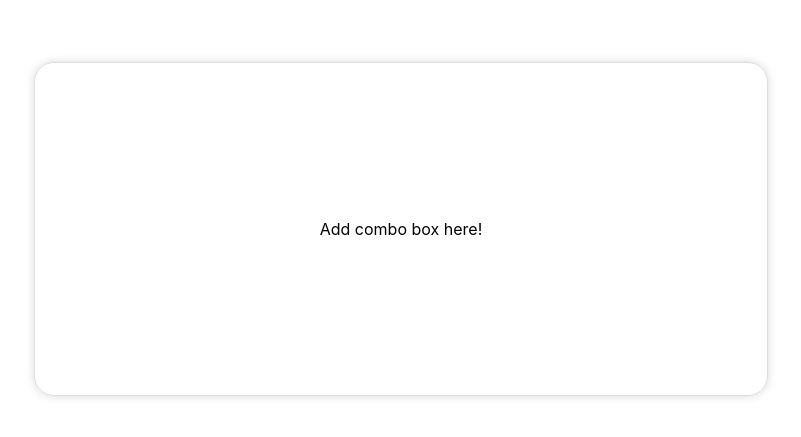
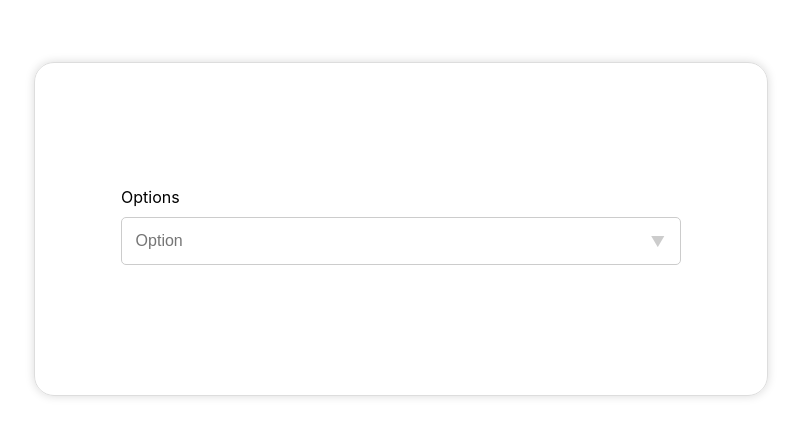
Before and after one commit to trytemelio/frontend-interview-combobox-2024, a React (Vite) app: page / in a window 1280 px wide. Shown: the part 179-616 px from the top of the page, without its empty margins (239-1040 px from the left). Built offline with nearby package versions, Linux system fonts and the light colour scheme.

Commit message:
Combo-box-implemented

```diff
--- /dev/null
+++ b/src/combo-box.scss
@@ -0,0 +1,94 @@
+$input-border-color: #ccc;
+$focus-input-border-color: #007bff;
+$dropdown-bg-color: #ffffff;
+$dropdown-border-color: #ccc;
+$highlight-color: #e6f7ff;
+$hover-color: #eef1f2;
+
+.combo-box {
+  position: relative;
+  width: 80%;
+  margin: 1.5rem;
+
+  options : {
+    font-weight: 600;
+    color: black;
+    font-size: 1.25rem;
+  }
+
+  // Input styles
+  input {
+    width: 100%;
+    padding: 0.85rem;
+    padding-right: 2rem; // Add space for the caret
+    margin: 0.5rem 0;
+    font-size: 1rem;
+    border: 1px solid $input-border-color;
+    border-radius: 5px;
+    outline: none;
+    box-sizing: border-box;
+
+    &:focus {
+      border-color: $focus-input-border-color;
+      box-shadow: 0 0 4px rgba(0, 123, 255, 0.5);
+    }
+  }
+
+  // Add a caret (dropdown arrow) to the input
+  &::after {
+    content: "▼";
+    position: absolute;
+    right: 1rem;
+    top: 65%;
+    transform: translateY(-50%);
+    pointer-events: none;
+    color: $input-border-color;
+    font-size: 0.9rem;
+  }
+
+  // Dropdown container
+  .dropdown {
+    position: absolute;
+    top: calc(100% + 2px);
+    left: 0;
+    width: 100%;
+    max-height: 200px;
+    overflow-y: auto;
+    padding: 0;
+    margin: 0;
+    background-color: $dropdown-bg-color;
+    border: 1px solid $dropdown-border-color;
+    border-radius: 4px;
+    box-shadow: 0px 4px 6px rgba(0, 0, 0, 0.1);
+    z-index: 10;
+    box-sizing: border-box;
+
+    // Dropdown item styles
+    .dropdown-item {
+      padding: 8px 12px;
+      font-size: 14px;
+      color: #333;
+      cursor: pointer;
+      list-style: none;
+      margin: 0;
+      display: block;
+      width: 100%;
+      box-sizing: border-box;
+
+      &.highlighted {
+        background-color: $highlight-color;
+        color: $focus-input-border-color;
+      }
+
+      &:hover {
+        background-color: $hover-color;
+      }
+
+      &.no-results {
+        text-align: center;
+        color: #888;
+        cursor: default;
+      }
+    }
+  }
+}
--- a/src/combo-box.tsx
+++ b/src/combo-box.tsx
@@ -1,8 +1,93 @@
-// Finish the code here.
-// Feel free to modify any of the code in this project, this is just a starting point if it's helpful.
+import React, { useState, useEffect } from "react";
+import "./combo-box.scss";
 
-interface ComboBoxProps {}
+interface ComboBoxProps {
+  name: string;
+  value: string;
+}
 
-export const ComboBox = (props: ComboBoxProps) => {
-  return "Add combo box here!";
+export const ComboBox = () => {
+  const options: ComboBoxProps[] = [
+    { name: "Option 1", value: "1" },
+    { name: "Option 2", value: "2" },
+    { name: "Option 3", value: "3" },
+  ];
+
+  const [isDropDownVisible, setIsDropDownVisible] = useState<boolean>(false);
+  const [filteredOptions, setFilteredOptions] = useState<ComboBoxProps[]>(
+    options
+  );
+  const [hilightedIndex, setHilightedIndex] = useState<number>(-1);
+  const [inputValue, setInputValue] = useState<string>("");
+
+  useEffect(() => {
+    const normalizedInput = inputValue.trim().replace(/\s+/g, " ");
+    const results = options.filter((option) =>
+    option.name.toLowerCase().includes(normalizedInput.toLowerCase()) ||
+    option.value.toLowerCase().includes(normalizedInput.toLowerCase())
+  );
+    setFilteredOptions(results);
+    setHilightedIndex(-1);
+  }, [inputValue]);
+
+  const handleClickOptions = (option: ComboBoxProps) => {
+    setInputValue(option.name);
+    setIsDropDownVisible(false);
+  };
+
+  const handleKeyDown = (e: React.KeyboardEvent<HTMLInputElement>) => {
+    if (!isDropDownVisible || filteredOptions.length === 0) return;
+
+    if (e.key === "ArrowDown") {
+      e.preventDefault();
+      setHilightedIndex((prev) => (prev + 1) % filteredOptions.length);
+    } else if (e.key === "ArrowUp") {
+      e.preventDefault();
+      setHilightedIndex((prev) =>
+        prev === 0 || prev === -1 ? filteredOptions.length - 1 : prev - 1
+      );
+    } else if (e.key === "Enter" && hilightedIndex >= 0) {
+      e.preventDefault();
+      handleClickOptions(filteredOptions[hilightedIndex]);
+    } else if (e.key === "Escape") {
+      setIsDropDownVisible(false);
+    }
+  };
+
+  return (
+    <div className="combo-box">
+      <div className="options">Options</div>
+      <input
+        type="text"
+        value={inputValue}
+        onChange={(e) => setInputValue(e.target.value)}
+        onFocus={() => setIsDropDownVisible(true)}
+        onBlur={() => setTimeout(() => setIsDropDownVisible(false), 150)}
+        onKeyDown={handleKeyDown}
+        aria-expanded={isDropDownVisible}
+        aria-controls="dropdown"
+        placeholder="Option"
+      />
+      {isDropDownVisible && (
+        <ul id="dropdown" className="dropdown">
+          {filteredOptions.length > 0 ? (
+            filteredOptions.map((option: ComboBoxProps, index: number) => (
+              <li
+                key={option.value}
+                className={`dropdown-item ${
+                  hilightedIndex === index ? "hilighted" : ""
+                }`}
+                onMouseDown={() => handleClickOptions(option)}
+                aria-selected={hilightedIndex === index}
+              >
+                {option.name}
+              </li>
+            ))
+          ) : (
+            <li className="dropdown-item no-option">No options available</li>
+          )}
+        </ul>
+      )}
+    </div>
+  );
 };
```
